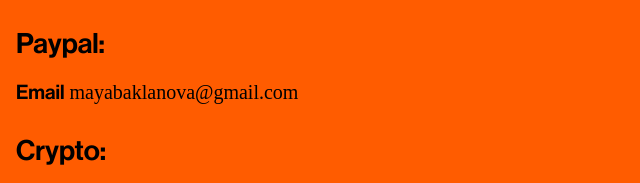
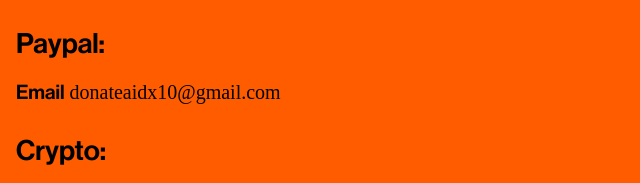
Before and after one commit to AIDx10/AIDx10.github.io, a plain HTML site: page index.html in a window 1280 px wide. Shown: the part 517-700 px from the top of the page, 0-640 px from the left. Drawn offline with nearby package versions, Linux system fonts and the light colour scheme.

Commit message:
Updated paypal email

```diff
--- a/index.html
+++ b/index.html
@@ -238,7 +238,7 @@
             <div class="donation">
                 <h3>Paypal:</h3>
                 <p>
-                    <span class="label">Email</span> <span id="paypal" data-clipboard-target="#paypal">mayabaklanova@gmail.com</span>
+                    <span class="label">Email</span> <span id="paypal" data-clipboard-target="#paypal">donateaidx10@gmail.com</span>
                 </p>
             </div>
             <div class="donation">
```
